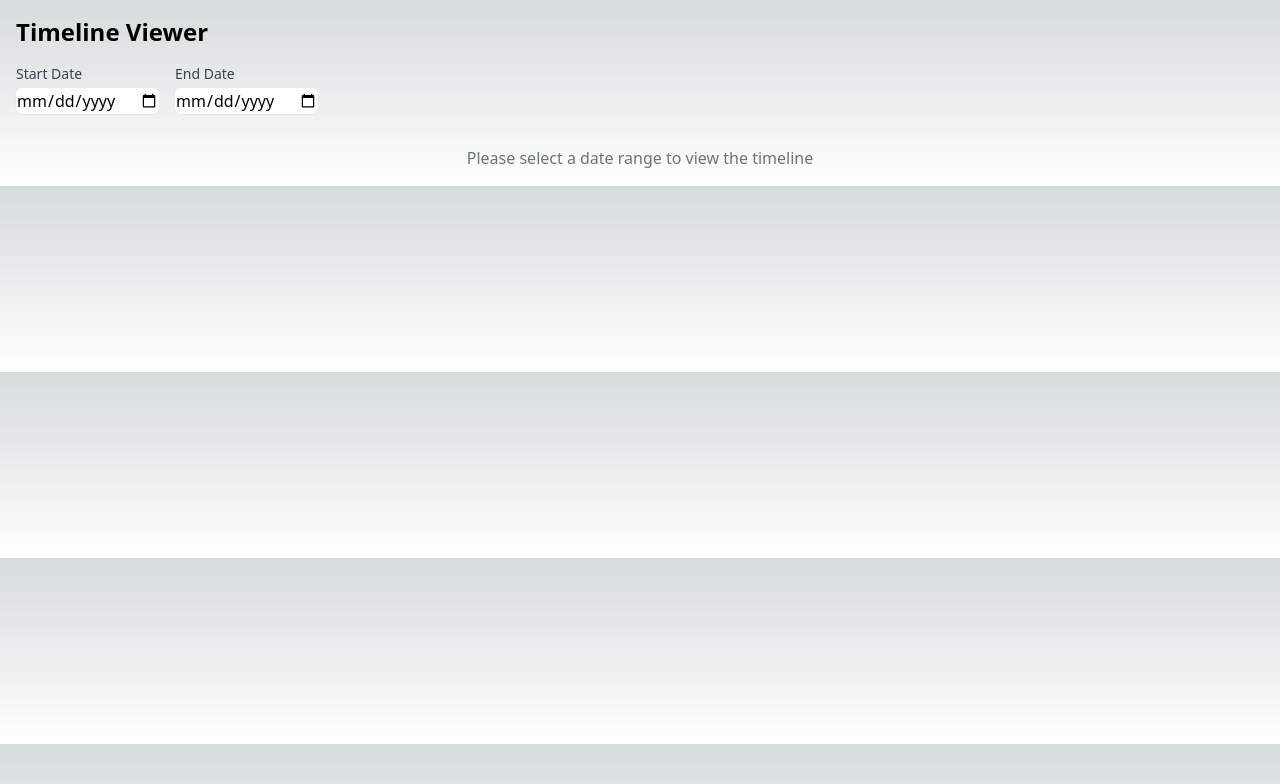
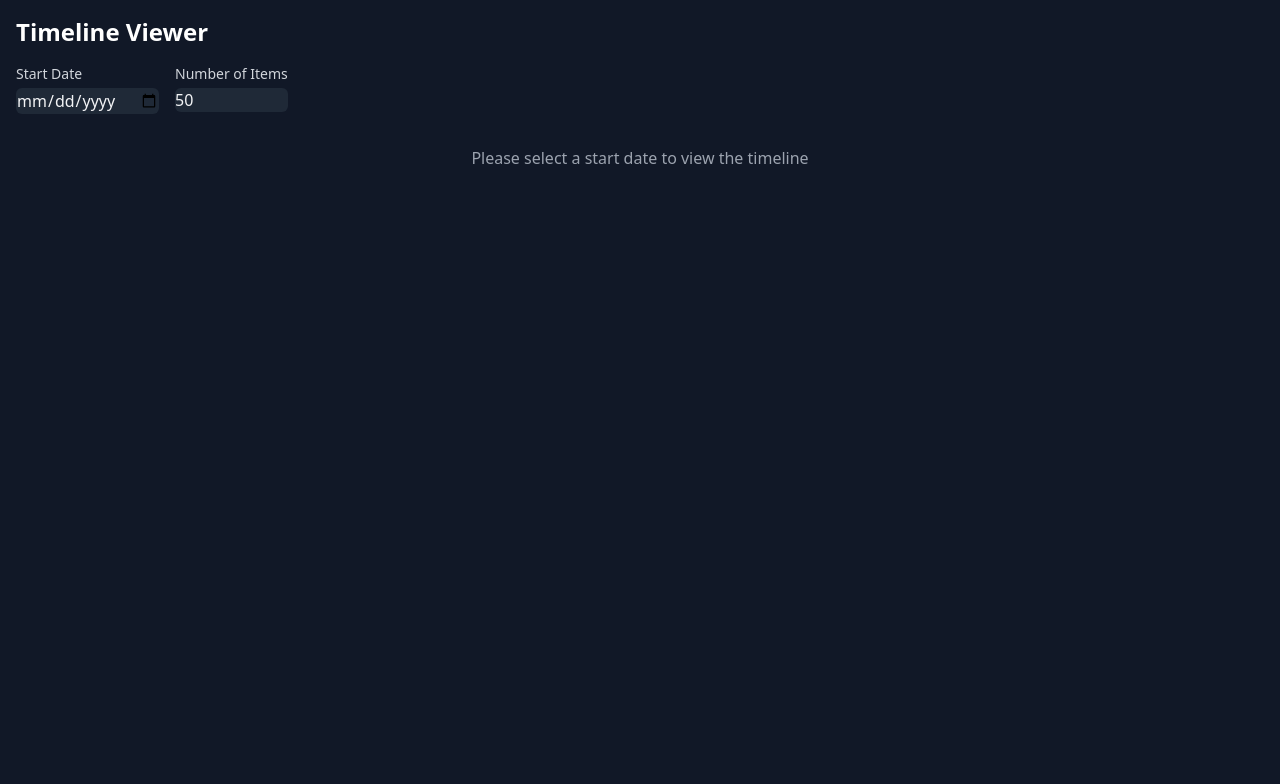
Before and after one commit to hdevalence/pensieve, a Next.js app: page / in a window 1280 px wide. Shown: the top 784 px of the page. Built offline with nearby package versions, Linux system fonts and the light colour scheme.

Commit message:
get claude to make it look a bit better

```diff
--- a/package.json
+++ b/package.json
@@ -9,6 +9,7 @@
     "lint": "next lint"
   },
   "dependencies": {
+    "@monaco-editor/react": "^4.7.0",
     "@signalapp/better-sqlite3": "^8.8.5",
     "antd": "^5.24.1",
     "crypto-js": "^4.2.0",
--- a/pages/api/timeline.ts
+++ b/pages/api/timeline.ts
@@ -2,6 +2,8 @@ import { NextApiRequest, NextApiResponse } from 'next';
 import { TimelineService } from '@/services/timeline';
 
 const timelineService = new TimelineService();
+const DEFAULT_COUNT = 50;
+const MAX_COUNT = 100;
 
 export default async function handler(
     req: NextApiRequest,
@@ -12,20 +14,25 @@ export default async function handler(
     }
 
     try {
-        const { start, end } = req.query;
+        const { start, count } = req.query;
 
-        if (!start || !end) {
-            return res.status(400).json({ error: 'Missing start or end timestamp' });
+        if (!start) {
+            return res.status(400).json({ error: 'Missing start timestamp' });
         }
 
         const startTime = parseInt(start as string);
-        const endTime = parseInt(end as string);
-
-        if (isNaN(startTime) || isNaN(endTime)) {
-            return res.status(400).json({ error: 'Invalid timestamp format' });
+        if (isNaN(startTime)) {
+            return res.status(400).json({ error: 'Invalid start timestamp format' });
         }
 
-        const items = await timelineService.getTimelineItems(startTime, endTime);
+        let itemCount = count ? parseInt(count as string) : DEFAULT_COUNT;
+        if (isNaN(itemCount)) {
+            itemCount = DEFAULT_COUNT;
+        }
+        // Enforce maximum count to prevent excessive data fetching
+        itemCount = Math.min(itemCount, MAX_COUNT);
+
+        const items = await timelineService.getTimelineItems(startTime, itemCount);
         res.status(200).json(items);
     } catch (error) {
         console.error('Timeline API error:', error);
--- a/pages/index.tsx
+++ b/pages/index.tsx
@@ -3,48 +3,51 @@ import { Timeline } from '@/components/Timeline';
 
 const Home: React.FC = () => {
     const [startDate, setStartDate] = useState<string>('');
-    const [endDate, setEndDate] = useState<string>('');
+    const [itemCount, setItemCount] = useState<number>(50);
 
-    const startTimestamp = startDate ? new Date(startDate).getTime() : 0;
-    const endTimestamp = endDate ? new Date(endDate + 'T23:59:59').getTime() : 0;
+    const startTimestamp = startDate ? new Date(startDate + 'T23:59:59').getTime() : 0;
 
     return (
+        <div className="min-h-screen bg-gray-900 text-gray-100">
             <div className="container mx-auto p-4">
                 <div className="mb-8 space-y-4">
-                <h1 className="text-2xl font-bold">Timeline Viewer</h1>
+                    <h1 className="text-2xl font-bold text-white">Timeline Viewer</h1>
                     <div className="flex gap-4">
                         <div>
-                        <label className="block text-sm font-medium text-gray-700">
+                            <label className="block text-sm font-medium text-gray-300">
                                 Start Date
                             </label>
                             <input
                                 type="date"
                                 value={startDate}
                                 onChange={(e) => setStartDate(e.target.value)}
-                            className="mt-1 block w-full rounded-md border-gray-300 shadow-sm focus:border-blue-500 focus:ring-blue-500"
+                                className="mt-1 block w-full rounded-md bg-gray-800 border-gray-700 text-gray-100 focus:border-indigo-500 focus:ring-indigo-500"
                             />
                         </div>
                         <div>
-                        <label className="block text-sm font-medium text-gray-700">
-                            End Date
+                            <label className="block text-sm font-medium text-gray-300">
+                                Number of Items
                             </label>
                             <input
-                            type="date"
-                            value={endDate}
-                            onChange={(e) => setEndDate(e.target.value)}
-                            className="mt-1 block w-full rounded-md border-gray-300 shadow-sm focus:border-blue-500 focus:ring-blue-500"
+                                type="number"
+                                min="1"
+                                max="100"
+                                value={itemCount}
+                                onChange={(e) => setItemCount(Math.max(1, Math.min(100, parseInt(e.target.value) || 50)))}
+                                className="mt-1 block w-full rounded-md bg-gray-800 border-gray-700 text-gray-100 focus:border-indigo-500 focus:ring-indigo-500"
                             />
                         </div>
                     </div>
                 </div>
 
-            {startDate && endDate ? (
-                <Timeline startTime={startTimestamp} endTime={endTimestamp} />
+                {startDate ? (
+                    <Timeline startTime={startTimestamp} itemCount={itemCount} />
                 ) : (
-                <div className="text-center text-gray-500">
-                    Please select a date range to view the timeline
+                    <div className="text-center text-gray-400">
+                        Please select a start date to view the timeline
                     </div>
                 )}
+            </div>
         </div>
     );
 };
--- a/src/components/Timeline.tsx
+++ b/src/components/Timeline.tsx
@@ -1,12 +1,13 @@
 import { useState, useEffect } from 'react';
 import { TimelineItem, SignalMessageContent } from '../types/timeline';
+import Editor from '@monaco-editor/react';
 
 interface TimelineProps {
     startTime: number;
-    endTime: number;
+    itemCount?: number;
 }
 
-export function Timeline({ startTime, endTime }: TimelineProps) {
+export function Timeline({ startTime, itemCount = 50 }: TimelineProps) {
     const [items, setItems] = useState<TimelineItem[]>([]);
     const [loading, setLoading] = useState(true);
     const [error, setError] = useState<string | null>(null);
@@ -16,7 +17,7 @@ export function Timeline({ startTime, endTime }: TimelineProps) {
             try {
                 setLoading(true);
                 const response = await fetch(
-                    `/api/timeline?start=${startTime}&end=${endTime}`
+                    `/api/timeline?start=${startTime}&count=${itemCount}`
                 );
                 if (!response.ok) {
                     throw new Error('Failed to fetch timeline items');
@@ -31,16 +32,35 @@ export function Timeline({ startTime, endTime }: TimelineProps) {
         }
 
         fetchItems();
-    }, [startTime, endTime]);
+    }, [startTime, itemCount]);
 
-    if (loading) return <div className="p-4">Loading timeline...</div>;
-    if (error) return <div className="p-4 text-red-500">Error: {error}</div>;
+    if (loading) return <div className="p-4 text-gray-300">Loading timeline...</div>;
+    if (error) return <div className="p-4 text-red-400">Error: {error}</div>;
 
     return (
-        <div className="space-y-4 p-4">
-            {items.map((item) => (
-                <TimelineItemCard key={item.id} item={item} />
-            ))}
+        <div className="space-y-8 p-4">
+            <div className="space-y-4">
+                {items.map((item) => (
+                    <TimelineItemCard key={item.id} item={item} />
+                ))}
+            </div>
+
+            <div className="border border-gray-700 rounded-lg overflow-hidden">
+                <Editor
+                    height="400px"
+                    defaultLanguage="json"
+                    value={JSON.stringify(items, null, 2)}
+                    options={{
+                        readOnly: true,
+                        minimap: { enabled: false },
+                        scrollBeyondLastLine: false,
+                        wordWrap: 'on',
+                        lineNumbers: 'on',
+                        folding: true,
+                        theme: 'vs-dark'
+                    }}
+                />
+            </div>
         </div>
     );
 }
@@ -55,19 +75,19 @@ function TimelineItemCard({ item }: { item: TimelineItem }) {
                 return (
                     <div className="space-y-2">
                         <div className="flex justify-between">
-                            <span className="font-medium">{content.senderName}</span>
-                            <span className="text-gray-500">
+                            <span className="font-medium text-gray-100">{content.senderName}</span>
+                            <span className="text-gray-400">
                                 {date.toLocaleTimeString()}
                             </span>
                         </div>
                         {content.groupName && (
-                            <div className="text-sm text-gray-600">
+                            <div className="text-sm text-gray-400">
                                 in {content.groupName}
                             </div>
                         )}
-                        <div className="text-gray-800">{content.body}</div>
+                        <div className="text-gray-200">{content.body}</div>
                         {content.hasVisualMediaAttachments && (
-                            <div className="text-sm text-blue-500">
+                            <div className="text-sm text-indigo-400">
                                 [Has media attachments]
                             </div>
                         )}
@@ -75,12 +95,12 @@ function TimelineItemCard({ item }: { item: TimelineItem }) {
                 );
             }
             default:
-                return <div>Unknown item type: {item.kind}</div>;
+                return <div className="text-gray-400">Unknown item type: {item.kind}</div>;
         }
     };
 
     return (
-        <div className="rounded-lg border p-4 shadow-sm hover:shadow-md transition-shadow">
+        <div className="rounded-lg border border-gray-700 bg-gray-800 p-4 shadow-sm hover:shadow-md transition-shadow">
             {renderContent()}
         </div>
     );
--- a/src/services/timeline.ts
+++ b/src/services/timeline.ts
@@ -13,17 +13,19 @@ export class TimelineService {
         this.sources.push(source);
     }
 
-    async getTimelineItems(startTime: number, endTime: number): Promise<TimelineItem[]> {
-        // Fetch items from all sources
+    async getTimelineItems(startTime: number, count: number): Promise<TimelineItem[]> {
+        // Request count items from each source to ensure we have enough after merging
         const itemPromises = this.sources.map(source =>
-            source.getItems(startTime, endTime)
+            source.getItems(startTime, count)
         );
 
         // Wait for all sources to return items
         const itemArrays = await Promise.all(itemPromises);
 
-        // Merge and sort all items by timestamp
-        const allItems = itemArrays.flat();
-        return allItems.sort((a, b) => a.timestamp - b.timestamp);
+        // Merge all items and sort by timestamp (newest first)
+        const allItems = itemArrays.flat().sort((a, b) => b.timestamp - a.timestamp);
+
+        // Return only the requested number of items
+        return allItems.slice(0, count);
     }
 }
--- a/src/sources/signal.ts
+++ b/src/sources/signal.ts
@@ -4,7 +4,7 @@ import connectToDatabase from '../../lib/db';
 export class SignalMessageSource implements TimelineSource {
     kind = 'signal_message';
 
-    async getItems(startTime: number, endTime: number): Promise<TimelineItem[]> {
+    async getItems(startTime: number, count: number): Promise<TimelineItem<SignalMessageContent>[]> {
         const db = await connectToDatabase();
 
         const sql = `
@@ -27,19 +27,19 @@ export class SignalMessageSource implements TimelineSource {
             LEFT JOIN conversations c ON m.conversationId = c.id
             LEFT JOIN conversations pc ON '+' || m.source = pc.e164
             WHERE
-                m.sent_at >= ? AND m.sent_at <= ?
+                m.sent_at <= ?
             ORDER BY
-                m.sent_at;
+                m.sent_at DESC
+            LIMIT ?;
         `;
 
         const stmt = db.prepare(sql);
-        const messages = stmt.all(startTime, endTime);
+        const messages = stmt.all(startTime, count);
 
         return messages.map(msg => ({
             id: msg.id,
             timestamp: msg.sent_at,
             kind: this.kind,
-            source: 'signal',
             content: {
                 body: msg.body,
                 type: msg.type,
@@ -48,7 +48,7 @@ export class SignalMessageSource implements TimelineSource {
                 groupName: msg.groupName,
                 senderName: msg.senderName,
                 destName: msg.destName,
-            } as SignalMessageContent,
+            },
             metadata: {
                 json: msg.json
             }
```
Also changed, not shown: src/types/timeline.ts (+7 -4 lines), 1 other file (tests, documents, lock files or other folders). Lines whose indentation alone changed are shown as unchanged.
